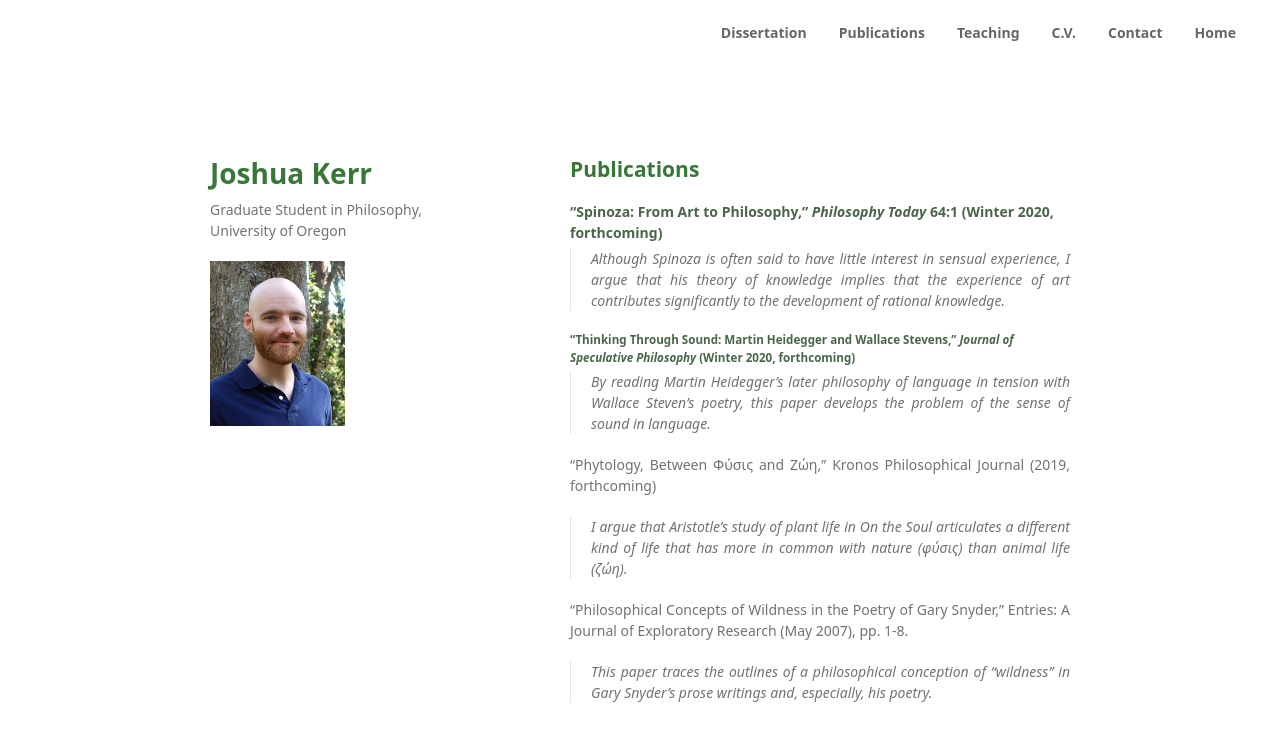
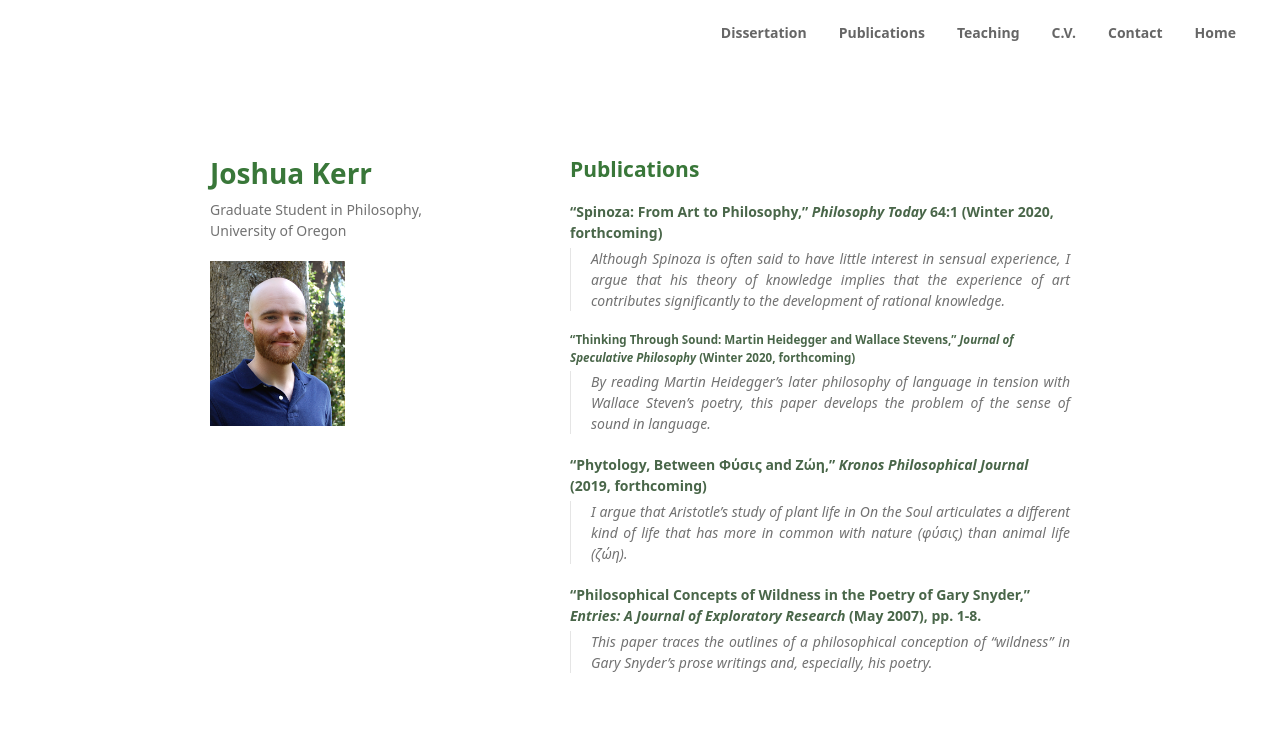
Before and after one commit to joshuakerr/joshuakerr.github.io.old, a Jekyll site: the page built from pages/publications.md, in a window 1280 px wide. Shown: the top 742 px of the page. Built offline with Jekyll 4.4.1, drawn with Linux system fonts in a browser that asks for light colours; a script that is not in the unit is left out.

Commit message:
formatting

```diff
--- a/pages/publications.md
+++ b/pages/publications.md
@@ -14,10 +14,10 @@
 
 >By reading Martin Heidegger's later philosophy of language in tension with Wallace Steven's poetry, this paper develops the problem of the *sense* of *sound* in language.
 
-“Phytology, Between Φύσις and Ζώη,” Kronos Philosophical Journal (2019, forthcoming)
+#### “Phytology, Between Φύσις and Ζώη,” *Kronos Philosophical Journal* (2019, forthcoming)
 
 >I argue that Aristotle's study of plant life in *On the Soul* articulates a different kind of life that has more in common with nature (φύσις) than animal life (ζώη).
 
-“Philosophical Concepts of Wildness in the Poetry of Gary Snyder,” Entries: A Journal of Exploratory Research (May 2007), pp. 1-8.
+#### “Philosophical Concepts of Wildness in the Poetry of Gary Snyder,” *Entries: A Journal of Exploratory Research* (May 2007), pp. 1-8.
 
 >This paper traces the outlines of a philosophical conception of "wildness" in Gary Snyder's prose writings and, especially, his poetry.
```
